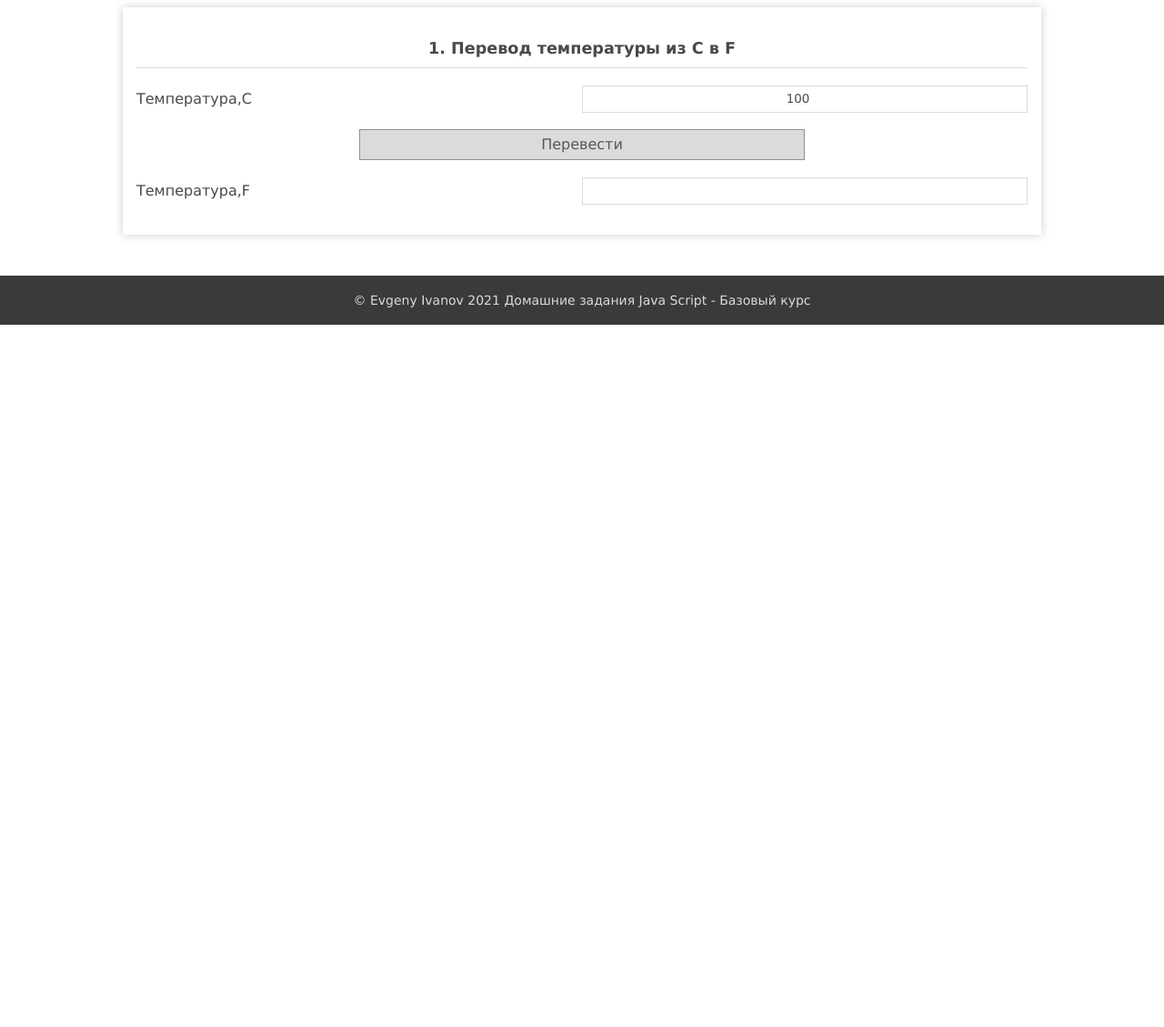
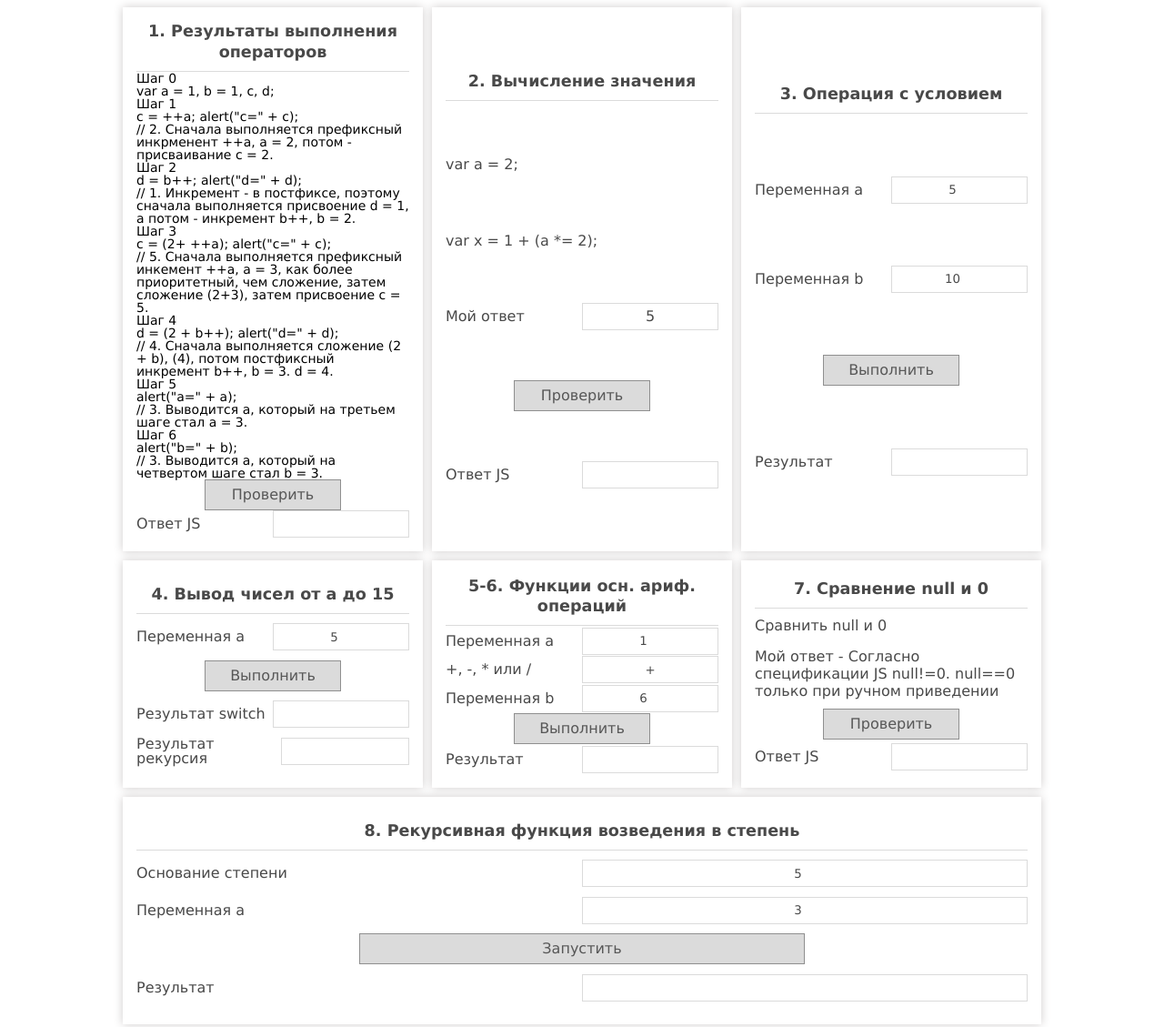
Before and after one commit to evg226/JSstart, a plain HTML site: page hw2.html in a window 1280 px wide. Shown: the part 296-1425 px from the top of the page at 91% size. Before the commit the page ends 800 px from the top, so only its background shows below. Drawn offline with Linux system fonts and the light colour scheme.

Commit message:
Заменен CSS

```diff
--- a/hw2.html
+++ b/hw2.html
@@ -55,77 +55,173 @@
                 </h1>
 
                 <div class="homework__box">
-                    <div id="2_1" class="homework__sub">
+                    <div id="i2_1" class="homework__sub">
                         <h2 class="homework__sub-heading">
-                            1. Перевод температуры из&nbsp;C&nbsp;в&nbsp;F
+                            1. Результаты выполнения операторов
                         </h2>
-                        <label class="homework__sub-label" for="celsium">Температура,С
-                            <input class="homework__sub-inout" onchange="tempClear();" type="number" name="celsium"
-                                id="celsiumId" value="100">
-                        </label>
-                        <a href="#2_1" class="homework__sub-button" onclick="tempFunc();">Перевести</a>
-                        <div class="homework__sub-label"> Температура,F
-                            <div class="homework__sub-inout" id="farengateId"></div>
+                        <div class="homework__sub-table">
+                            <p>Шаг 0</p>
+                            <p>
+                                var a = 1, b = 1, c, d;</p>
+                            <p></p>
+                            <p>Шаг 1</p>
+                            <p>
+                                c = ++a; alert("c=" + c);
+                            </p>
+                            <p>
+                                // 2. Сначала выполняется префиксный инкрменент ++a, a = 2, потом - присваивание с = 2.
+                            </p>
+                            <p>Шаг 2</p>
+                            <p>
+                                d = b++; alert("d=" + d);
+                            </p>
+                            <p>
+                                // 1. Инкремент - в постфиксе, поэтому сначала выполняется присвоение d = 1, а потом -
+                                инкремент b++, b = 2.
+                            </p>
+                            <p>Шаг 3</p>
+                            <p>
+                                c = (2+ ++a); alert("c=" + c);
+                            </p>
+                            <p>
+                                // 5. Сначала выполняется префиксный инкемент ++a, a = 3, как более приоритетный, чем
+                                сложение, затем сложение (2+3), затем присвоение c = 5.
+                            </p>
+                            <p>Шаг 4</p>
+                            <p>
+                                d = (2 + b++); alert("d=" + d);
+                            </p>
+                            <p>
+                                // 4. Сначала выполняется сложение (2 + b), (4), потом постфиксный инкремент b++, b = 3.
+                                d = 4.
+                            </p>
+                            <p>Шаг 5</p>
+                            <p>
+                                alert("a=" + a);
+                            </p>
+                            <p>
+                                // 3. Выводится a, который на третьем шаге стал a = 3.
+                            </p>
+                            <p>Шаг 6</p>
+                            <p>
+                                alert("b=" + b);
+                            </p>
+                            <p>
+                                // 3. Выводится a, который на четвертом шаге стал b = 3.
+                            </p>
+                        </div>
+
+                        <a href="#i2_1" class="homework__sub-button" id="b2_1" onclick="operatorsTest();">Проверить</a>
+                        <div class="homework__sub-label"> Ответ JS
+                            <div class="homework__sub-inout wide" id="operatorsId"></div>
                         </div>
                     </div>
-                    <!--
+
                     <div id="2_2" class="homework__sub">
                         <h2 class="homework__sub-heading">
-                            2. Обмен значений между переменными
+                            2. Вычисление значения
                         </h2>
-                        <label class="homework__sub-label" for="var1">Переменная 1
-                            <input class="homework__sub-inout" type="number" name="var1" id="var1" value="1"></label>
-                        <label class="homework__sub-label" for="var2">Переменная 2
-                            <input class="homework__sub-inout" type="number" name="var1" id="var2" value="222"></label>
-                        <a href="#1_2" class="homework__sub-button" onclick="varChange();">Обменять</a>
+                        <p class="homework__sub-text">var a = 2;</p>
+                        <p class="homework__sub-text">var x = 1 + (a *= 2);</p>
+                        <div class="homework__sub-label">Мой ответ
+                            <div class="homework__sub-inout">5</div>
+                        </div>
+                        <a href="#2_2" class="homework__sub-button" onclick="checkFunc2();">Проверить</a>
+                        <div class="homework__sub-label">Ответ JS
+                            <div class="homework__sub-inout" id="checkId2"></div>
+                        </div>
                     </div>
 
                     <div id="2_3" class="homework__sub">
                         <h2 class="homework__sub-heading">
-                            3. Копирование значений переменных
+                            3. Операция с условием
                         </h2>
-                        <label class="homework__sub-label" for="name">Name
-                            <input class="homework__sub-inout" type="text" onclick="adminClear();" name="name"
-                                id="nameId" value="Василий">
+                        <label class="homework__sub-label" for="varA">Переменная а
+                            <input class="homework__sub-inout" type="number" onclick="clearCondition();" name="varA"
+                                id="varA" value="5">
                         </label>
-                        <a href="#1_3" class="homework__sub-button" onclick="varCopy();">Скопировать</a>
-                        <div class="homework__sub-label">Admin
-                            <div class="homework__sub-inout" id="adminId"></div>
+                        <label class="homework__sub-label" for="varB">Переменная b
+                            <input class="homework__sub-inout" type="number" onclick="clearCondition();" name="varB"
+                                id="varB" value="10">
+                        </label>
+                        <a href="#2_3" class="homework__sub-button" onclick="operCondition();">Выполнить</a>
+                        <div class="homework__sub-label">Результат
+                            <div class="homework__sub-inout" id="resultCondition"></div>
                         </div>
                     </div>
 
                     <div id="2_4" class="homework__sub">
                         <h2 class="homework__sub-heading">
-                            4. Вычисление значения выражения 1000+"108"
+                            4. Вывод чисел от a до 15
                         </h2>
-                        <div class="homework__sub-label">Мой ответ
-                            <div class="homework__sub-inout">1000108</div>
+                        <label class="homework__sub-label" for="varAforRow">Переменная а
+                            <input class="homework__sub-inout" type="number" onclick="clearRow();" name="varAforRow"
+                                id="varAforRow" value="5">
+                        </label>
+                        <a href="#2_4" class="homework__sub-button" onclick="viewRow();">Выполнить</a>
+                        <div class="homework__sub-label">Результат switch
+                            <div class="homework__sub-inout wide" id="resultRow"></div>
                         </div>
-                        <a href="#1_4" class="homework__sub-button" onclick="checkFunc();">Проверить &gt;</a>
-                        <div class="homework__sub-label">Ответ JS
-                            <div class="homework__sub-inout" id="checkId"></div>
+                        <div class="homework__sub-label">Результат рекурсия
+                            <div class="homework__sub-inout wide" id="resultRowRec"></div>
                         </div>
                     </div>
 
-                    <div id="i1_5" class="homework__sub ">
+                    <div id="2_5" class="homework__sub">
                         <h2 class="homework__sub-heading">
-                            5. Атрибуты <b>defer</b> и <b>async</b> тега
-                            <b>script</b>
+                            5-6. Функции осн. ариф. операций
                         </h2>
-                        <p class="homework__sub-text">По умолчанию загрузка скрипта выполняется в соответствии с
-                            расположением в HTML-файле</p>
-                        <p class="homework__sub-text">С defer скрипт грузится параллельно (в фоне) c другими HTML
-                            элементами, но выполняеnся до
-                            события
-                            DOMContentLoaded. Если есть несколько скриптов c defer, то они грузятся последовательно
-                        </p>
+                        <label class="homework__sub-label" for="varAmath">Переменная а
+                            <input class="homework__sub-inout" type="number" onclick="clearMath();" name="varAmath"
+                                id="varAmath" value="1">
+                        </label>
+                        <label class="homework__sub-label" for="varOperMath">+, -, * или /
+                            <input class="homework__sub-inout" type="text" onclick="clearMath();" name="varOperMath"
+                                id="varOperMath" value="+">
+                        </label>
+                        <label class="homework__sub-label" for="varAmath">Переменная b
+                            <input class="homework__sub-inout" type="number" onclick="clearMath();" name="varBmath"
+                                id="varBmath" value="6">
+                        </label>
+                        <a href="#2_5" class="homework__sub-button" onclick="operationMath();">Выполнить</a>
+                        <div class="homework__sub-label">Результат
+                            <div class="homework__sub-inout wide" id="resultMath"></div>
+                        </div>
 
-                        <p class="homework__sub-text">C async скрипт грузится также в фоновом режиме, но
-                            DOMContentLoaded не ждет выполнения
-                            скрипта.
-                            Если есть несколько async-скриптов, то они выполняются параллельно.
-                        </p>
-                    </div> -->
+                    </div>
+
+                    <div id="2_7" class="homework__sub">
+                        <h2 class="homework__sub-heading">
+                            7. Сравнение null и 0
+                        </h2>
+                        <p class="homework__sub-text">Сравнить null и 0</p>
+
+                        <p class="homework__sub-text">Мой ответ - Согласно спецификации JS null!=0. null==0 только при
+                            ручном приведении</p>
+
+                        <a href="#2_7" class="homework__sub-button wide" onclick="checkNull();">Проверить</a>
+                        <div class="homework__sub-label">Ответ JS
+                            <div class="homework__sub-inout" id="checkNullId"></div>
+                        </div>
+                    </div>
+                    <div id="2_8" class="homework__sub">
+                        <h2 class="homework__sub-heading">
+                            8. Рекурсивная функция возведения в степень
+                        </h2>
+                        <label class="homework__sub-label" for="val">Основание степени
+                            <input class="homework__sub-inout" type="number" name="val"
+                                id="val" value="5">
+                        </label>
+                        <label class="homework__sub-label" for="pow">Переменная а
+                            <input class="homework__sub-inout" type="number" onclick="clearMath();" name="pow"
+                                id="pow" value="3">
+                        </label>
+                        <a href="#2_8" class="homework__sub-button" onclick="powerFunc();">Запустить</a>
+                        <div class="homework__sub-label">Результат
+                            <div class="homework__sub-inout" id="powerId"></div>
+                        </div>
+                    </div>
+
 
                 </div>
 
```
